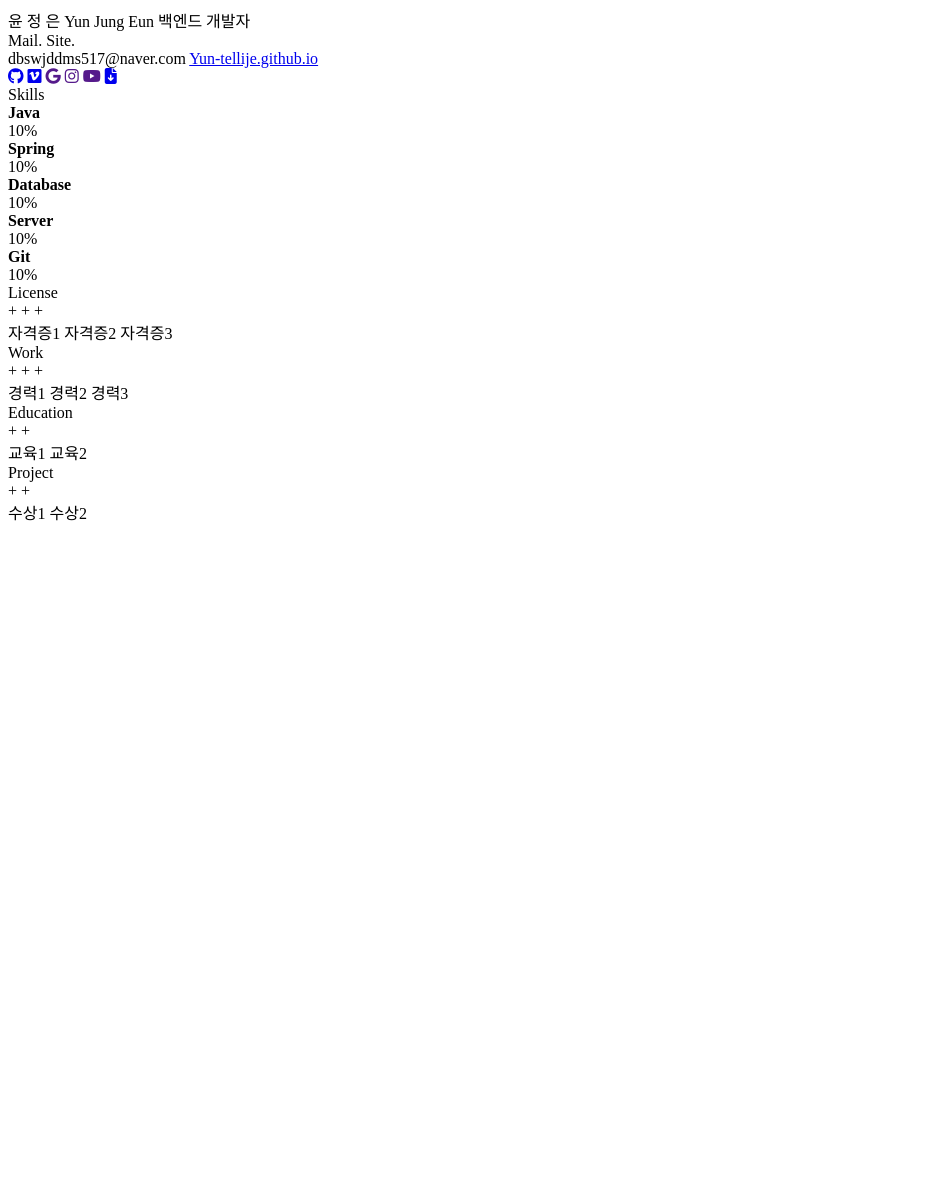
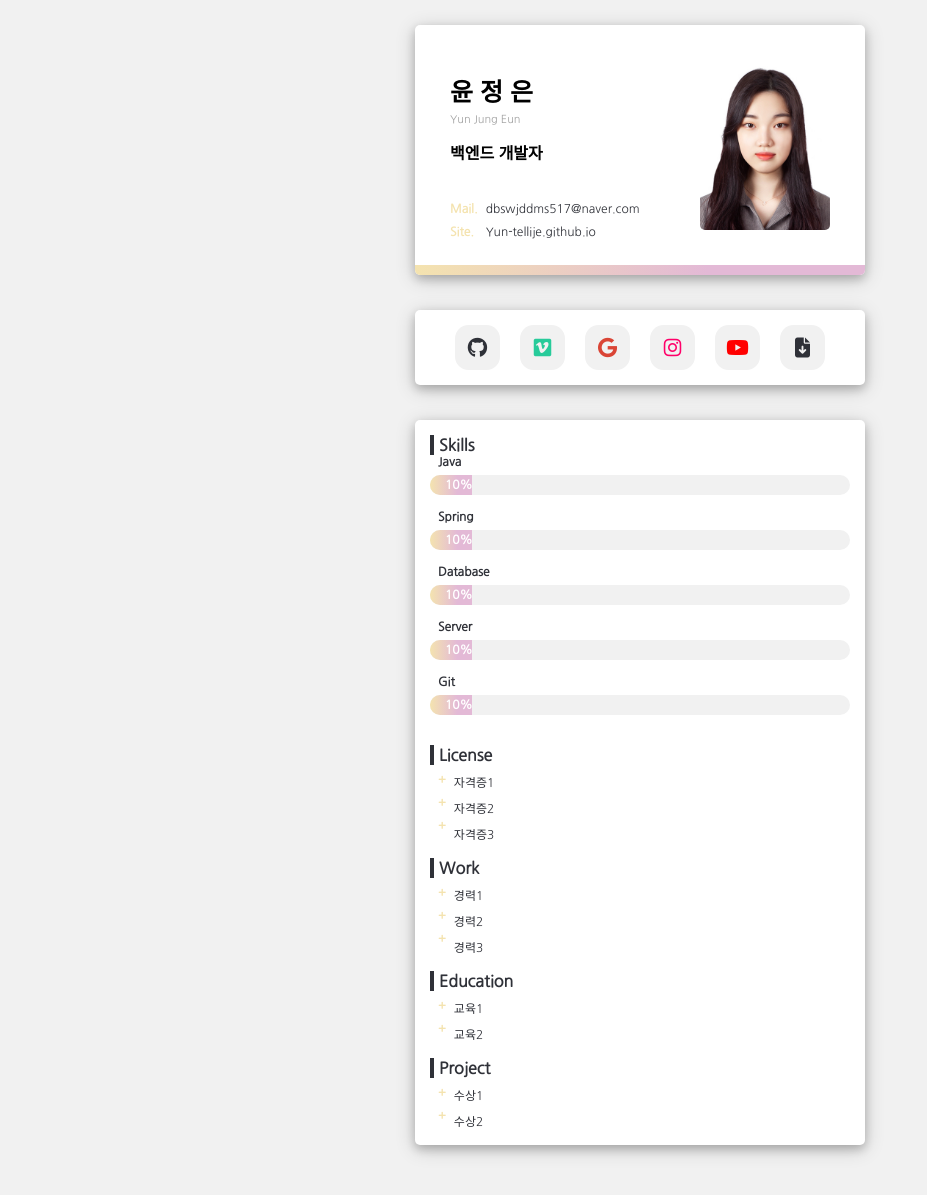
Before and after one commit to Yun-tellije/fastapi_mysite_card, a FastAPI app: page / in a window 1280 px wide. Shown: the whole page, without its empty margins (0-927 px from the left). Before the commit the page ends 521 px from the top, so only its background shows below. Run offline with FastAPI, Linux system fonts and the light colour scheme; some libraries are stand-ins or nearby versions.

Commit message:
Add static file

```diff
--- a/main.py
+++ b/main.py
@@ -5,10 +5,12 @@
 import uvicorn
 from fastapi import FastAPI, Request
 from fastapi.templating import Jinja2Templates
+from fastapi.staticfiles import StaticFiles
 
 app = FastAPI()
 templates = Jinja2Templates(directory="templates/")
+app.mount("/static", StaticFiles(directory="static"), name="static")
 
 @app.get("/") # http://127.0.0.1:8000
-async def welcome(request: Request) -> dict:
+async def welcome(request: Request):
     return templates.TemplateResponse("index.html", {"request": request})
--- /dev/null
+++ b/static/css/animation.css
@@ -0,0 +1,42 @@
+/* SNS */
+.sns_btn:nth-child(1)::before {background-color: #2F3138;}
+.sns_btn:nth-child(2)::before {background-color: #27cb9a;}
+.sns_btn:nth-child(3)::before {background-color: #DA4536;}
+.sns_btn:nth-child(4)::before {background-color: #ff0069;}
+.sns_btn:nth-child(5)::before {background-color: #ff0000;}
+.sns_btn:nth-child(6)::before {background-color: #2F3138;}
+
+.sns_btn:hover i {
+    transform: scale(1.3);
+    color: white;
+}
+
+.sns_btn::before{
+    content: "";
+    position: absolute;
+    width: 120%;
+    height: 120%;
+    background-color: #EBA444;
+    transform: rotate(45deg);
+    left: -110%;
+    top: 90%;
+}
+
+.sns_btn:hover::before {
+    animation: car 0.7s 1;
+    top: -10%;
+    left: -10%;
+}
+
+@keyframes car {
+    0% {
+        left: -110%;
+        top: 90%;
+    }50% {
+        left: 10%;
+        top: -30%;
+    }100% {
+        top: -10%;
+        left: -10%;
+    }
+}
--- /dev/null
+++ b/static/css/common.css
@@ -0,0 +1,24 @@
+/* 구글 웹폰트 */
+@import url('https://fonts.googleapis.com/css?family=Nanum+Gothic&display=swap');
+
+/* 공통사항 */
+* { box-sizing: border-box; }
+html, body { font-size: 62.5%; }
+body {
+	font-family: 'Nanum Gothic', sans-serif;
+	display: flex;
+	justify-content: center;
+	margin: 0;
+	padding: 0;
+	color: #2F3138;
+	background-color: #f1f1f1;
+}
+ul, p {
+	margin: 0;
+	padding: 0;
+	list-style: none;
+}
+a {
+	color: inherit;
+	text-decoration: none;
+}
--- /dev/null
+++ b/static/css/design.css
@@ -0,0 +1,207 @@
+.wrap {
+    max-width: 120rem;
+    min-width: 32rem;
+    display: flex;
+    justify-content: center;
+    flex-direction: column;
+    box-sizing: border-box;
+    padding: 2.5rem 1rem;
+    gap: 1rem;
+}
+.common_box {
+    border-radius: 0.5rem;
+    background-color: white;
+    display: flex;
+    overflow: hidden;
+    margin-bottom: 2.5rem;
+    box-shadow: 0 0.4rem 1rem 0 rgba(0,0,0,0.2), 0 0.4rem 2rem 0 rgba(0,0,0,0.19);
+}
+
+/* 명함 */
+.card_box {
+    width: 45rem;
+    padding: 3.5rem;
+    height: 25rem;
+    display: flex;
+    justify-content: space-between;
+    position: relative;
+}
+.card_job {
+    display: flex;
+    flex-direction: column;
+    gap: 0.5rem;
+    padding-top: 1.2rem;
+}
+.name_ko { font-size: 2.5rem; color: black; font-weight: bold;}
+.name_eng {font-size: 1.1rem; color: #a1a1a1;}
+.job {
+    font-size: 1.6rem;
+    background: black;
+    -webkit-text-fill-color: transparent;
+    -webkit-background-clip: text;
+    font-weight: bold;
+    padding-top: 0.8rem;
+    padding-bottom: 3rem;
+}
+.card_img {
+    width: 13rem;
+    height: 17rem;
+    border-radius: 0.5rem;
+    background-image: url("../img/image.jpg");
+    background-repeat: no-repeat;
+    background-size: cover;
+    background-position: top center;
+}
+.item_list {
+    display: flex;
+    justify-content: flex-start;
+    gap: 0.8rem;
+    font-size: 1.2rem;
+}
+.item_list > div {
+    display: flex;
+    flex-direction: column;
+}
+.item_list > div > span {
+    padding-top: 0.8rem;
+}
+.item_type {
+    color: #f4e3af;
+    font-weight: bold;
+}
+.design_bar {
+    position: absolute;
+    bottom: 0;
+    left: 0;
+    width: 100%;
+    height: 1rem;
+    background: rgb(244,227,175);
+    background: linear-gradient(90deg, rgba(244,227,175,1) 0%, rgba(227,185,214,1) 65%);
+}
+
+
+
+/* SNS */
+
+.sns_btn:nth-child(1) {color: #2F3138;}
+.sns_btn:nth-child(2) {color: #27cb9a;}
+.sns_btn:nth-child(3) {color: #DA4536;}
+.sns_btn:nth-child(4) {color: #ff0069;}
+.sns_btn:nth-child(5) {color: #ff0000;}
+.sns_btn:nth-child(6) {color: #2F3138;}
+
+.sns_box {
+    width: 45rem;
+    padding: 1.5rem;
+
+}
+.middle {
+    width: 100%;
+    display: flex;
+    justify-content: center;
+    align-items: center;
+}
+.sns_btn {
+    display: inline-block;
+    width: 4.5rem;
+    height: 4.5rem;
+    background-color: #f1f1f1;
+    margin: 0 1rem;
+    border-radius: 30%;
+    overflow: hidden;
+    position: relative;
+    text-align: center;
+}
+
+.sns_btn i {
+    line-height: 4.5rem;
+    font-size: 2rem;
+    transition: 0.2s linear;
+}
+
+/* Skill */
+.info_box {padding: 0 1.5rem 1.5rem 1.5rem; flex-direction: column;}
+.sub_box {margin-top: 1.5rem;}
+.sub_title {font-size: 1.6rem; font-weight: bold; border-left: 0.4rem solid #2F3138; padding-left: 0.5rem;}
+.skill_box {width: 100%; font-size: 1.2rem;}
+.bar_wrap {margin-bottom: 1.5rem;}
+.skill_title {padding: 0 0 0.5rem 0.8rem;}
+.bar_border {
+    width: 100%;
+    height: 2rem;
+    background-color: #f1f1f1;
+    overflow: hidden;
+    border-radius: 1.6rem;
+}
+.bar_fill {
+    height: 2rem;
+    background: linear-gradient(90deg, rgba(244,227,175,1) 0%, rgba(227,185,214,1) 65%);
+    padding: 0 1.5rem;
+    text-align: center;
+    line-height: 2rem;
+    font-weight: bold;
+    font-size: 1.2rem;
+    color: white;
+}
+
+/* License */
+.item_sign > span {
+    padding-left: 0.8rem;
+}
+
+
+
+
+
+
+
+
+
+
+
+
+
+
+
+
+
+
+
+
+
+
+
+
+
+
+
+
+
+
+
+
+
+
+
+
+
+
+
+
+
+/* 스마트폰
+	##Device = Most of the Smartphones Mobiles (Portrait)
+	##Device = 대부분의 스마트폰 모바일 기기(세로)
+	##Screen = 320px에서 768px 사이
+*/
+@media (min-width: 320px) and (max-width: 768px) {
+	.html, body { font-size: 50%;}
+    body {
+        width: 100vw;
+        height: 100vh;
+        align-items: center;
+    }
+	.wrap {transform: rotate(90deg);}
+    .sns_box, .info_box {display: none;}
+
+}
--- a/templates/index.html
+++ b/templates/index.html
@@ -7,9 +7,9 @@
     <!-- fontawesome -->
     <script src="https://kit.fontawesome.com/cae644f837.js" crossorigin="anonymous"></script>
     <!-- css -->
-    <link rel="stylesheet" type="text/css" href="css/common.css"> <!-- 상대경로 사용, 절대경로xxx-->
-    <link rel="stylesheet" type="text/css" href="css/design.css">
-    <link rel="stylesheet" type="text/css" href="css/animation.css">
+    <link rel="stylesheet" type="text/css" href="{{ url_for('static', path='/css/common.css')}}"> <!-- 상대경로 사용, 절대경로xxx-->
+    <link rel="stylesheet" type="text/css" href="{{ url_for('static', path='/css/design.css')}}">
+    <link rel="stylesheet" type="text/css" href="{{ url_for('static', path='/css/animation.css')}}">
 </head>
 <body>
     <div class="wrap">
```
Also changed, not shown: static/img/image.jpg (added), 1 other file.
